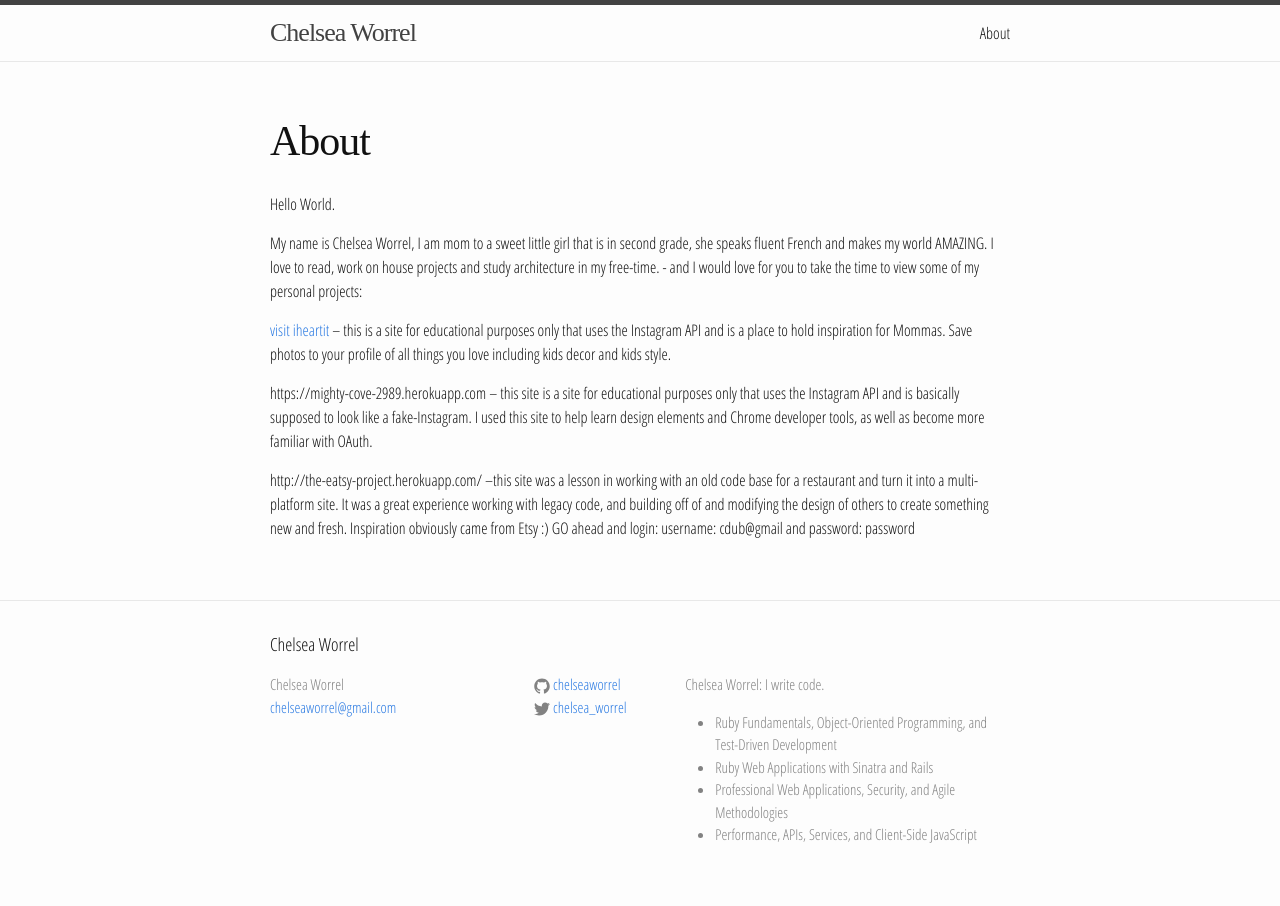
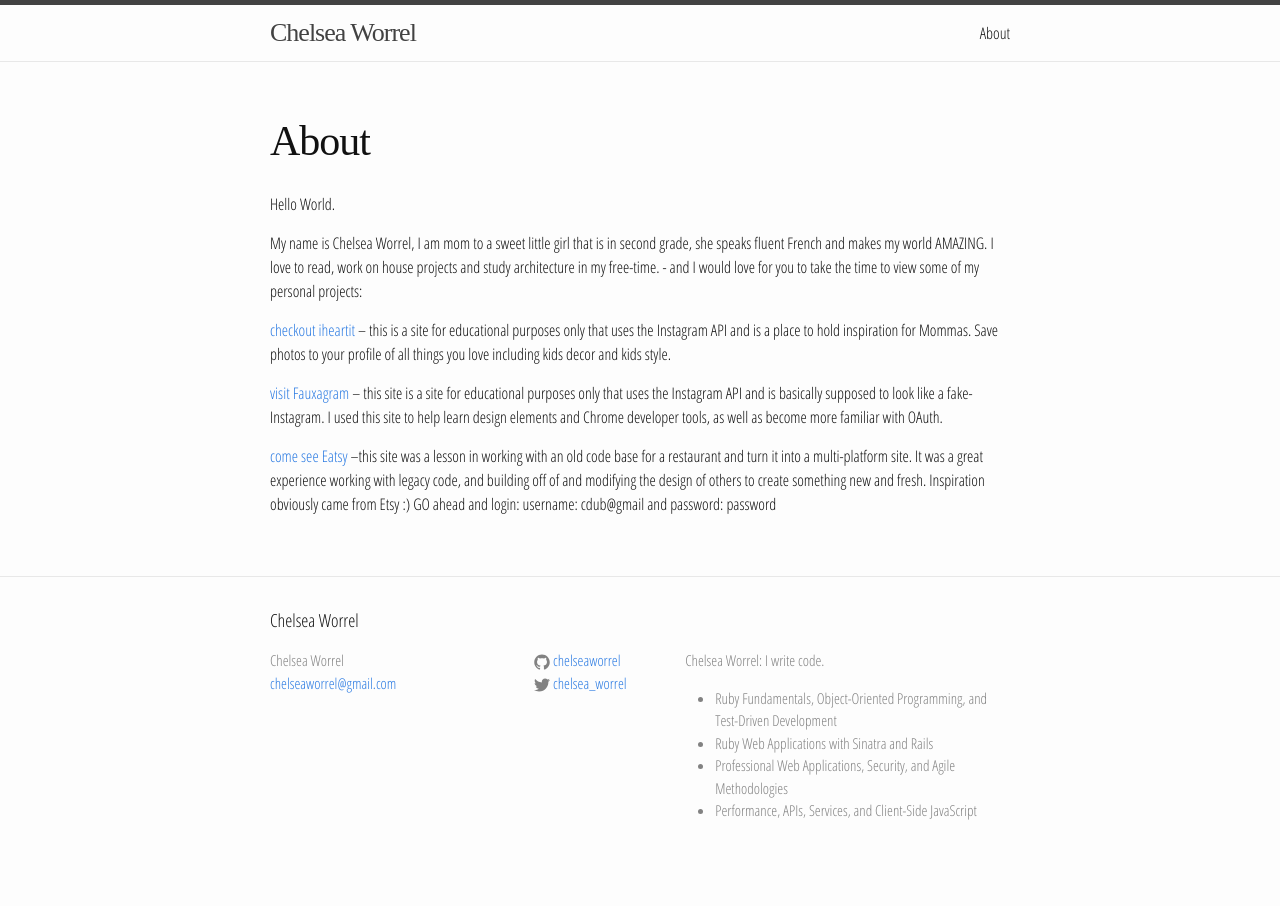
Before and after one commit to chelseaworrel/chelseaworrel.github.io, a Jekyll site: the page built from about.md, in a window 1280 px wide. Built offline with Jekyll 4.4.1, drawn with Linux system fonts in a browser that asks for light colours; some web fonts are replaced.

Commit message:
added more links to about section

```diff
--- a/about.md
+++ b/about.md
@@ -8,11 +8,11 @@ Hello World.
 
 My name is Chelsea Worrel, I am mom to a sweet little girl that is in second grade, she speaks fluent French and makes my world AMAZING.  I love to read, work on house projects and study architecture in my free-time.  - and I would love for you to take the time to view some of my personal projects:
 
-[visit iheartit](https://stormy-dawn-9838.herokuapp.com)
+[checkout iheartit](https://stormy-dawn-9838.herokuapp.com)
  -- this is a site for educational purposes only that uses the Instagram API and is a place to hold inspiration for Mommas.  Save photos to your profile of all things you love including kids decor and kids style.
 
-https://mighty-cove-2989.herokuapp.com
+[visit Fauxagram](https://mighty-cove-2989.herokuapp.com)
 -- this site is a site for educational purposes only that uses the Instagram API and is basically supposed to look like a fake-Instagram.  I used this site to help learn design elements and Chrome developer tools, as well as become more familiar with OAuth.
 
-http://the-eatsy-project.herokuapp.com/
+[come see Eatsy](http://the-eatsy-project.herokuapp.com)
 --this site was a lesson in working with an old code base for a restaurant and turn it into a multi-platform site.  It was a great experience working with legacy code, and building off of and modifying the design of others to create something new and fresh.  Inspiration obviously came from Etsy :) GO ahead and login: username: cdub@gmail and password: password
```
